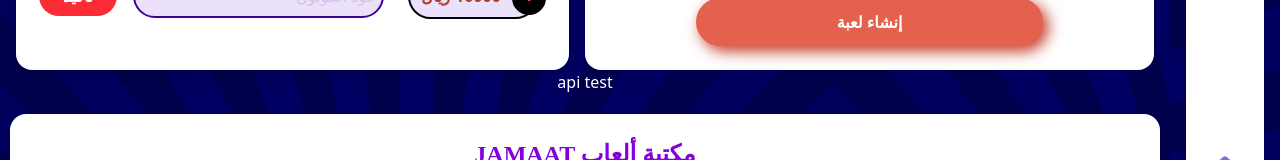
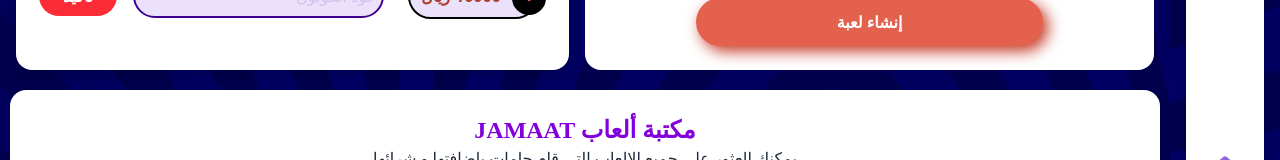
Before and after one commit to Ahmedeweis/JAMAAT, a Vue app: page /main in a window 1280 px wide. Shown: the part 130-290 px from the top of the page. Built offline with nearby package versions, Linux system fonts and the light colour scheme; no server answers; a web font is replaced by a local one.

Commit message:
hide dev page

```diff
--- a/src/views/main.vue
+++ b/src/views/main.vue
@@ -50,7 +50,7 @@
     </router-link>
   </div>
 </div>
-        <h1 class="flex justify-center"> <router-link to="/apitest" class="text-white teext-center">api test</router-link></h1>
+        <!-- <h1 class="flex justify-center"> <router-link to="/apitest" class="text-white teext-center">api test</router-link></h1> -->
         <div class="bg-white text-gray-800 rounded-2xl p-6 mb-4 text-center"  style="margin: 20px 10px;">
           <router-link to="">
                       <h2 class="text-2xl font-bold  text-purple-700" style="font-family: 'Rubik';  "> JAMAAT مكتبة ألعاب</h2>
```
